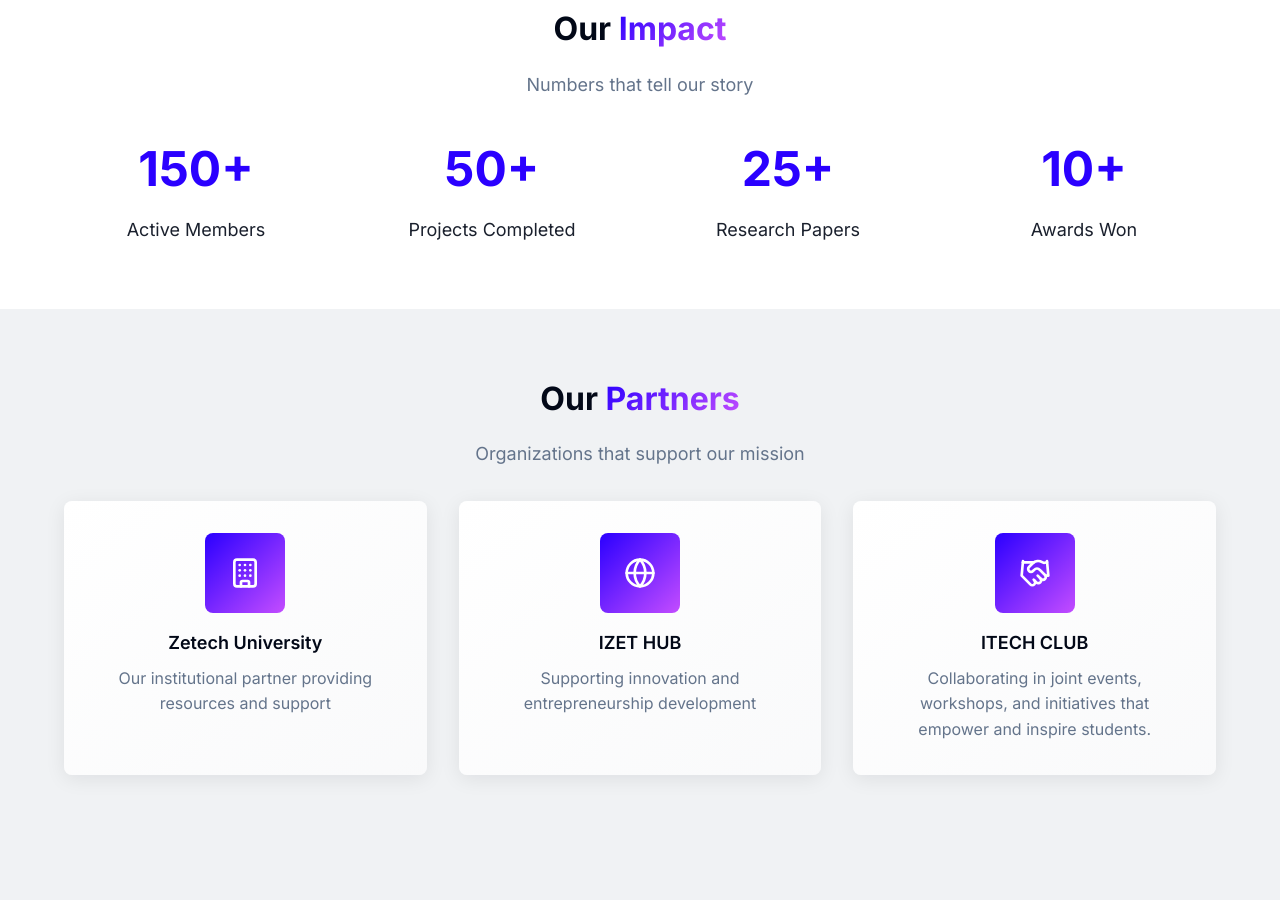
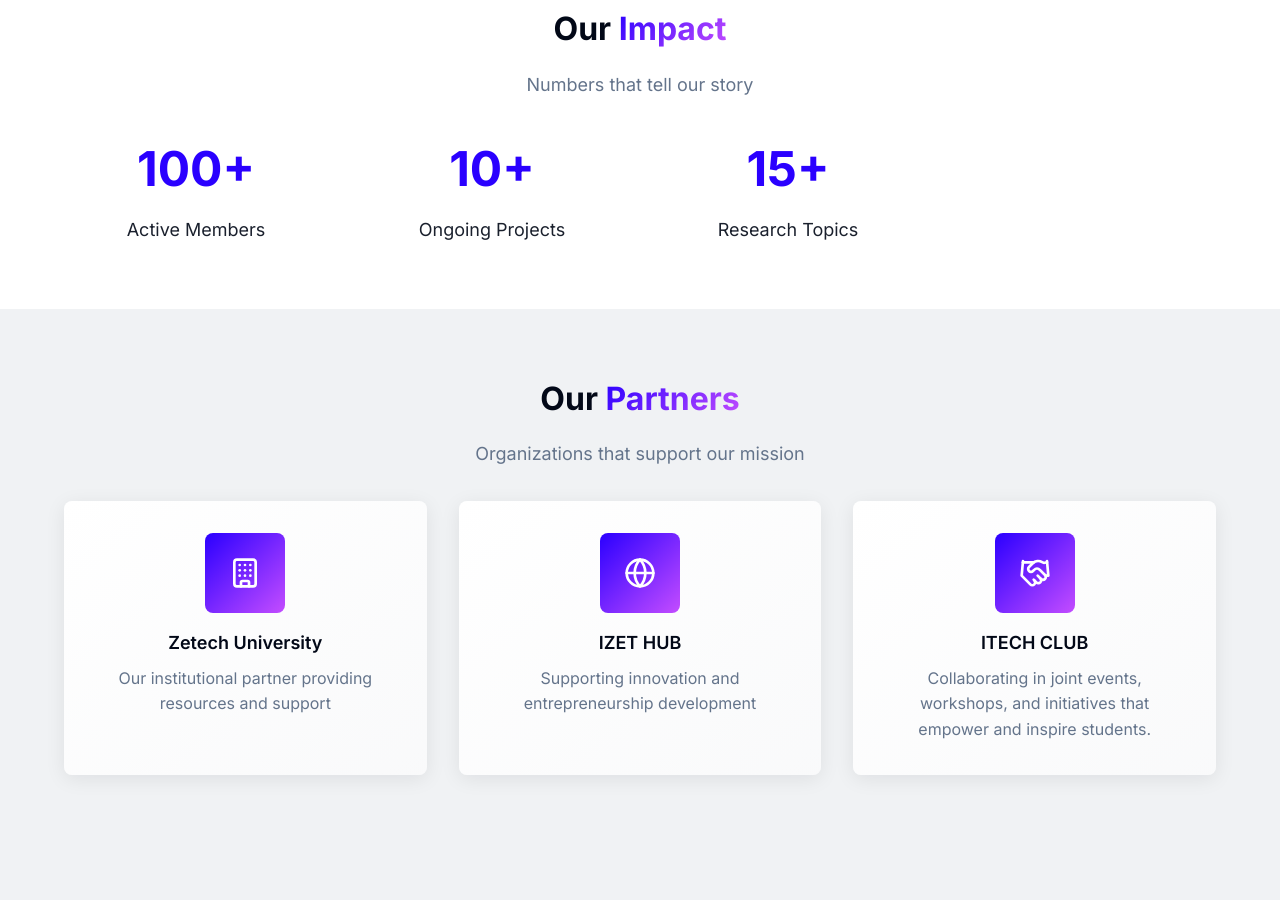
Before and after one commit to manuh345/Zuriclubzetech, a website: page about.html in a window 1280 px wide. Shown: the part 2015-2915 px from the top of the page. Drawn offline with nearby package versions, Linux system fonts and the light colour scheme; no server answers.

Commit message:
Update about.html

```diff
--- a/about.html
+++ b/about.html
@@ -169,20 +169,16 @@
 
                 <div class="stats-grid">
                     <div class="stat-item">
-                        <div class="stat-number" style="color: var(--primary);">150+</div>
+                        <div class="stat-number" style="color: var(--primary);">100+</div>
                         <div class="stat-label" style="color: var(--foreground);">Active Members</div>
                     </div>
                     <div class="stat-item">
-                        <div class="stat-number" style="color: var(--primary);">50+</div>
-                        <div class="stat-label" style="color: var(--foreground);">Projects Completed</div>
+                        <div class="stat-number" style="color: var(--primary);">10+</div>
+                        <div class="stat-label" style="color: var(--foreground);">Ongoing Projects</div>
                     </div>
                     <div class="stat-item">
-                        <div class="stat-number" style="color: var(--primary);">25+</div>
-                        <div class="stat-label" style="color: var(--foreground);">Research Papers</div>
-                    </div>
-                    <div class="stat-item">
-                        <div class="stat-number" style="color: var(--primary);">10+</div>
-                        <div class="stat-label" style="color: var(--foreground);">Awards Won</div>
+                        <div class="stat-number" style="color: var(--primary);">15+</div>
+                        <div class="stat-label" style="color: var(--foreground);">Research Topics </div>
                     </div>
                 </div>
             </div>
```
